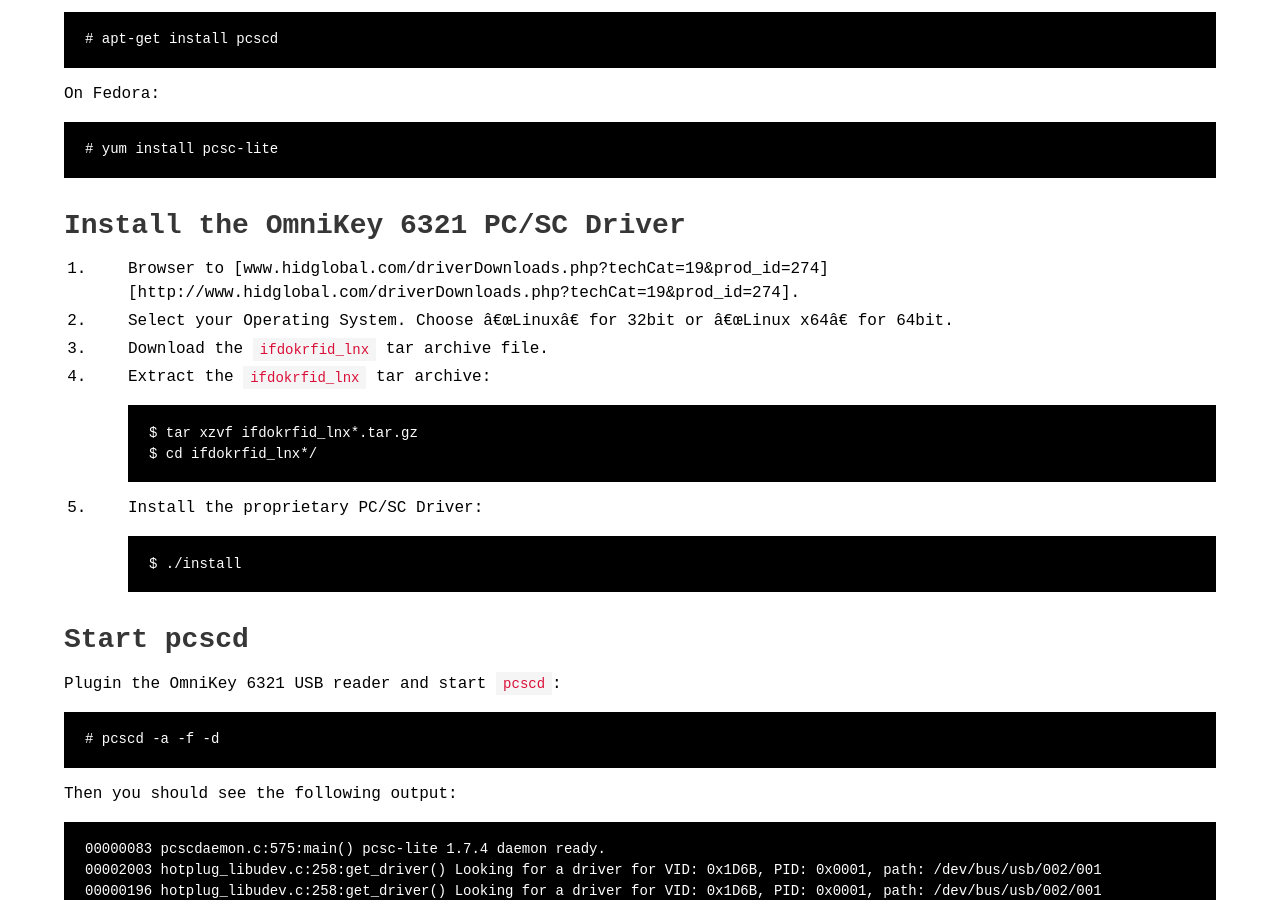
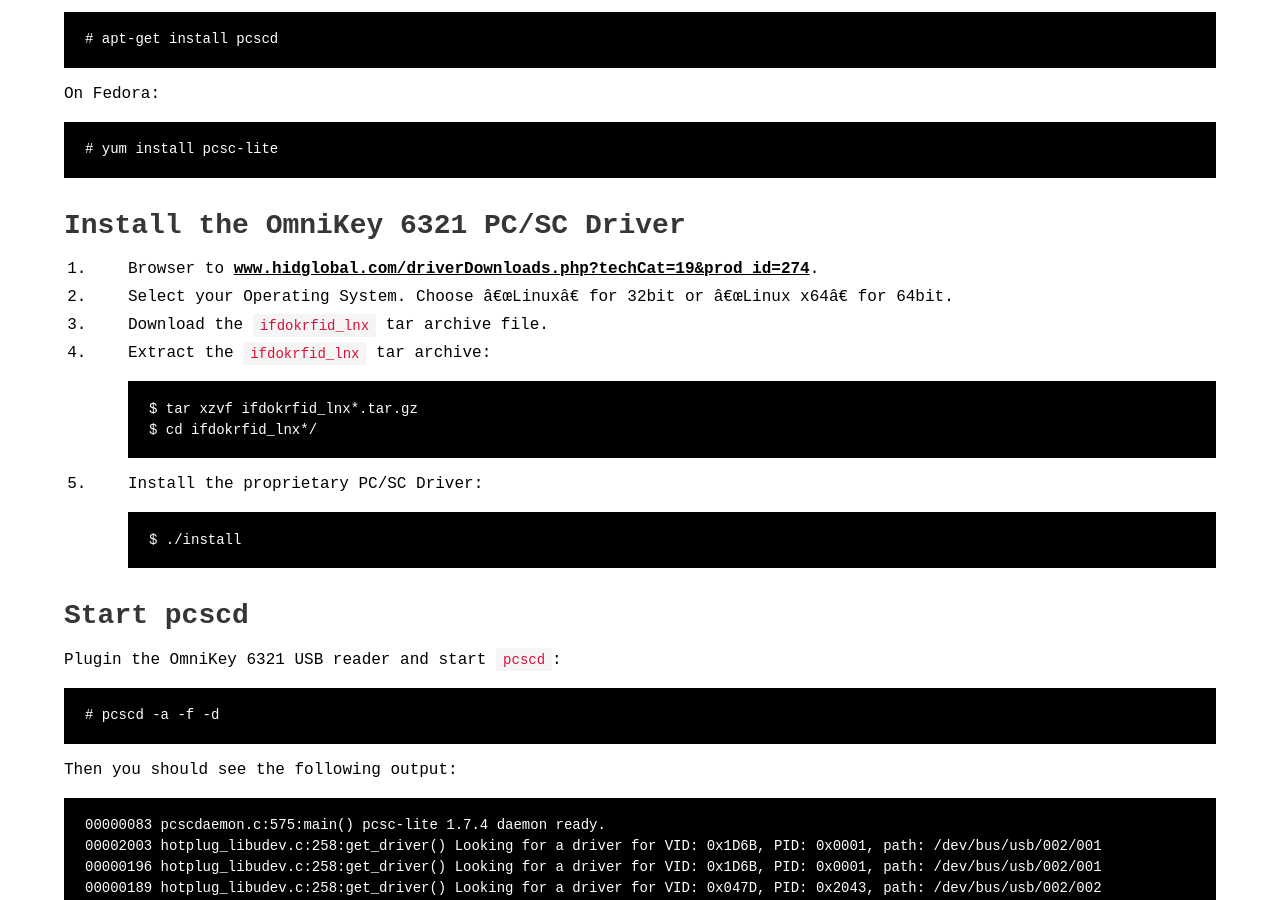
Before and after one commit to postmodern/postmodern.github.io, a Jekyll site: the page built from blog/_posts/2012-04-04-reading-rfid-cards-on-linux.md, in a window 1280 px wide and 900 px high, scrolled down 872 px. Built offline with Jekyll 4.4.1, drawn with Linux system fonts in a browser that asks for light colours.

Commit message:
Fixed a markdown link.

```diff
--- a/blog/_posts/2012-04-04-reading-rfid-cards-on-linux.md
+++ b/blog/_posts/2012-04-04-reading-rfid-cards-on-linux.md
@@ -43,7 +43,7 @@
 
 ## Install the OmniKey 6321 PC/SC Driver
 
-1. Browser to [www.hidglobal.com/driverDownloads.php?techCat=19&prod_id=274][http://www.hidglobal.com/driverDownloads.php?techCat=19&prod_id=274].
+1. Browser to [www.hidglobal.com/driverDownloads.php?techCat=19&prod_id=274](http://www.hidglobal.com/driverDownloads.php?techCat=19&prod_id=274).
 2. Select your Operating System. Choose "Linux" for 32bit or
    "Linux x64" for 64bit.
 3. Download the `ifdokrfid_lnx` tar archive file.
```
